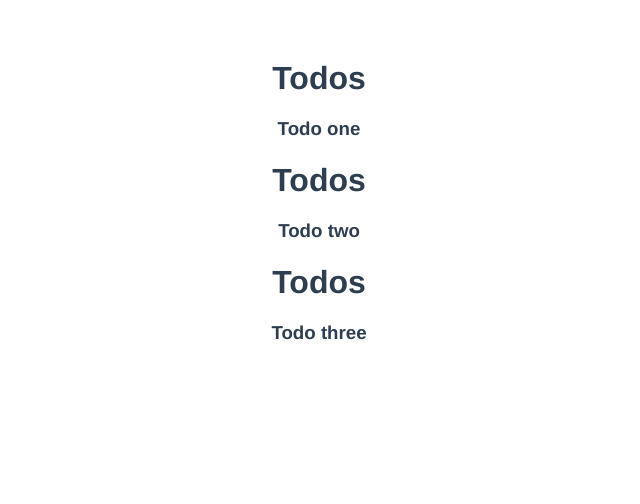
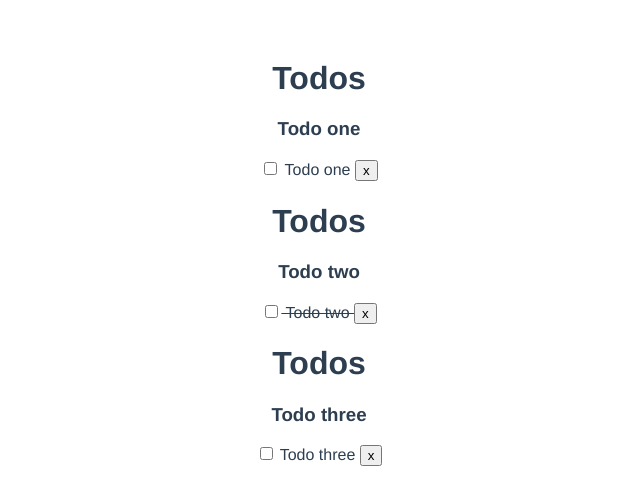
Before and after one commit to IbrahimG88/Vue-todo-app, a Vue app: page / in a window 1280 px wide. Shown: the top 504 px of the page, without its empty margins (321-961 px from the left). Built offline with nearby package versions, Linux system fonts and the light colour scheme.

Commit message:
is completed functionality, TodoItem component

```diff
--- /dev/null
+++ b/src/components/TodoItem.vue
@@ -0,0 +1,34 @@
+<template>
+    <!-- add a conditional for completed true or false -->
+    <div class="todo-item" v-bind:class="{'is-complete': todo.completed}">
+        <p>
+        <!-- v-on adds an event, variations: change, submit, click, accepts a method -->
+        <input type="checkbox" v-on:change="markComplete"/>
+        {{todo.title}}
+        <!-- when clicked emit an event called 'del-todo', that includes the value of todo.id -->
+        <button class="del" @click="$emit('del-todo', todo.id)">x</button>
+        </p>
+    </div>
+</template>
+
+<script>
+    export default {
+        name: "TodoItem",
+        props:["todo"],
+        //object of functions
+        methods: {
+            markComplete() {
+                //console.log(123)
+                // invert using the not operator the value of comleted
+                this.todo.completed = !this.todo.completed;
+            }
+            }
+
+    }
+</script>
+
+<style>
+.is-complete {
+    text-decoration: line-through;
+}
+</style>
--- a/src/components/Todos.vue
+++ b/src/components/Todos.vue
@@ -1,15 +1,21 @@
 <template>
 <div>
-<div v-bind:key="todo.id" v-for ="todo in todos">
+<div v-bind:key="todo.id" v-for="todo in todos">
     <h1>Todos</h1>
     <h3>{{ todo.title }}</h3>
+    <!-- v-bind adds a prop, here it is using the todo from the for loop   -->
+    <TodoItem v-bind:todo="todo" />
 </div>
 </div>
 </template>
 
 <script>
+import TodoItem from './TodoItem.vue';
 export default {
     name: 'Todos',
+    components:{
+        TodoItem
+    },
     props:["todos"]
 }
 </script>
```
